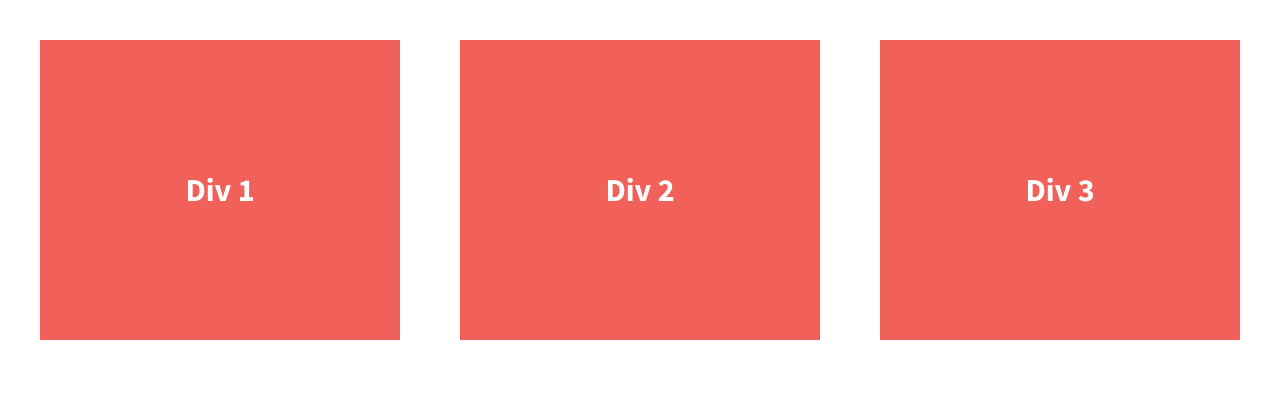
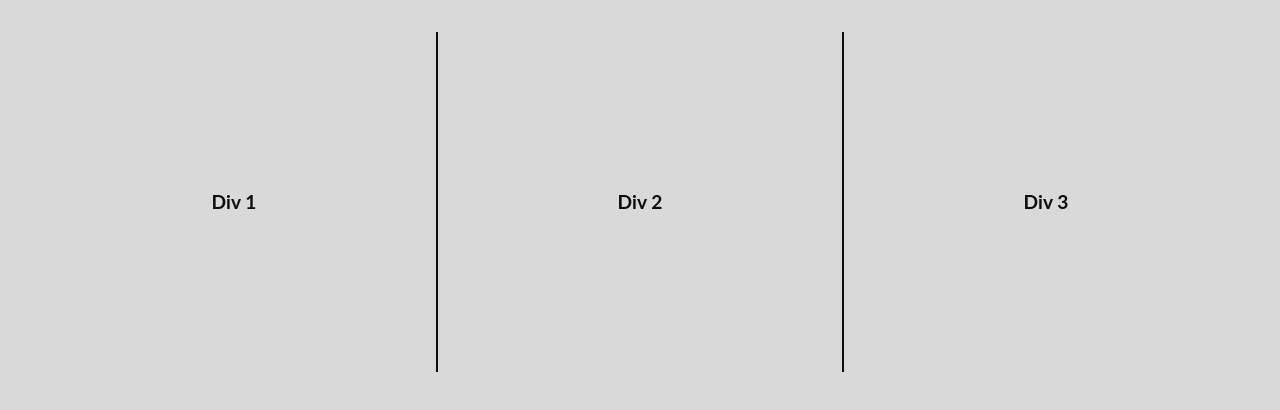
Before and after one commit to abagaelshrader/206-divs-flexbox, a plain HTML site: page index.html in a window 1280 px wide. Drawn offline with nearby package versions, Linux system fonts and the light colour scheme.

Commit message:
Customized

```diff
--- a/css/main.css
+++ b/css/main.css
@@ -97,14 +97,14 @@ textarea {
 
 
 html {
-  background-color: #fff;
+  background-color: #d9d9d9;
   height: 100%;
 }
 
 body {
-  font-family: 'Source Sans Pro', sans-serif;
+  font-family: 'Lato', sans-serif;
   padding: 2em;
-  font-size: 1.25em;
+  font-size: 1em;
   height: 100%;
 }
 
@@ -117,17 +117,23 @@ body {
 
 .div-1, .div-2, .div-3 {
   /*give the divs a width of 30%, add display:flex, set justify-content and align-items to center*/
-  color: #fff;
+  color: #0d0d0d;
   line-height: 1.5em;
-  font-size: 1.6em;
-  background-color: #f16059;
+  font-size: 1.2em;
+  text-align: center;
+  background-color: #d9d9d9;
   height: 300px;
   display: flex;
   width: 30%;
   justify-content: center;
   align-items: center;
+  padding: 20px;
 }
 
+.div-2 {
+  border-left: 2px solid #0d0d0d;
+  border-right: 2px solid #0d0d0d;
+}
 
 
 
@@ -223,7 +229,6 @@ body {
    Inlined to avoid the additional HTTP request:
    http://www.phpied.com/delay-loading-your-print-css/
    ========================================================================== */
-
 @media print {
     *,
     *:before,
```
